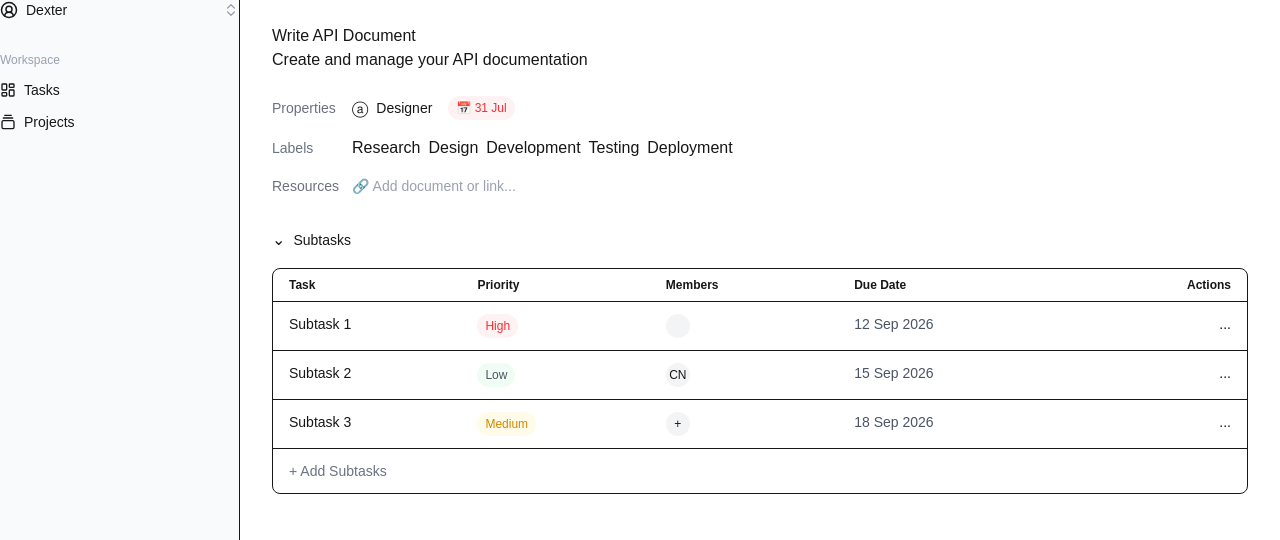
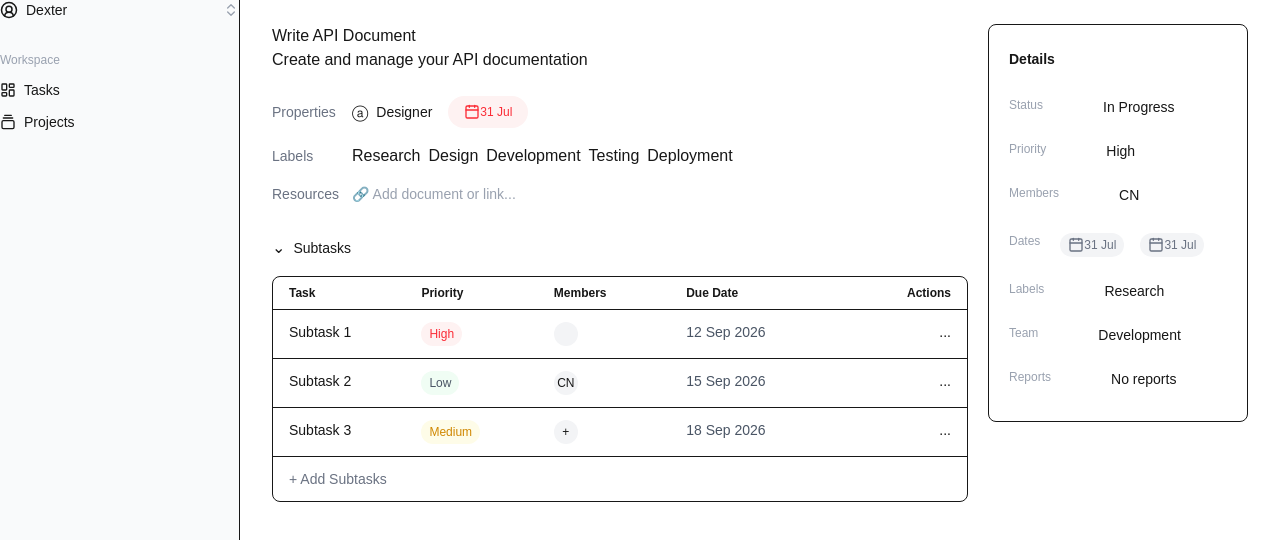
Before and after one commit to renuka0309/Task-Management, a Next.js app: page /api-documentation in a window 1280 px wide. Shown: the top 540 px of the page. Built offline with nearby package versions, Linux system fonts and the light colour scheme.

Commit message:
completed calendar picker

```diff
--- /dev/null
+++ b/src/app/components/CalendarPicker.tsx
@@ -0,0 +1,123 @@
+"use client";
+import { useState } from "react";
+import { ArrowRight, ArrowLeft,Calendar } from "lucide-react";
+
+type CalendarPickerProps={
+    className?: string;
+};
+
+export default function CalendarPicker({
+    className="",
+}: CalendarPickerProps) {
+    const [isOpen, setIsOpen] = useState(false);
+    const [selectDate, setSelectDate] = useState(31);
+    const [currentMonth, setCurrentMonth]=useState(6);
+    const [currentYear, setCurrentYear] = useState(2026);
+
+    const daysInMonth = new Date(
+        currentYear,
+        currentMonth+1,
+        0
+    ).getDate();
+
+    const days = Array.from({ length: daysInMonth }, (_, i) => i + 1);
+
+    const firstDay=new Date(
+        currentYear,
+        currentMonth,
+        1
+    ).getDay();
+
+    return (
+        <div className="relative">
+            <button onClick={() => setIsOpen(!isOpen)}
+                className={`flex items-center px-2 py-1 text-xs ${className}`}
+            >
+               <Calendar size={16}/> {selectDate} {" "}
+                {new Date(currentYear, currentMonth).toLocaleString("default",{
+                    month: "short",
+                })}
+            </button>
+
+            {isOpen && (
+                <div className="absolute left-0 top-full z-50 mt-2 w-[280px] rounded-lg border bg-white shadow-lg">
+                    <div className="flex items-center justify-between">
+
+                     <button
+                      onClick={()=>{
+                        if(currentMonth===0){
+                            setCurrentMonth(11);
+                            setCurrentYear(currentYear-1);
+                        }else{
+                            setCurrentMonth(currentMonth-1);
+                        }
+                        setSelectDate(1);
+                      }}
+                      className="text-gray-500"
+                     >
+                      <ArrowLeft />
+                     </button>
+
+                    <h3 className="text-sm font-semibold">
+                        {new Date(currentYear, currentMonth).toLocaleString("default",{
+                            month: "long",
+                        })}{" "}
+                          {currentYear}
+                    </h3>
+
+                    <button
+                      onClick={()=>{
+                        if(currentMonth===11){
+                            setCurrentMonth(0);
+                            setCurrentYear(currentYear+1);
+                        }else{
+                            setCurrentMonth(currentMonth+1);
+                        }
+                        setSelectDate(1);
+                      }}
+                      className="text-gray-500"
+                     >
+                       <ArrowRight />
+                     </button>
+                  </div>
+
+                    <div className="mt-4 grid grid-cols-7 gap-y-2 text-center text-xs">
+                        <span>Su</span>
+                        <span>Mo</span>
+                        <span>Tu</span>
+                        <span>We</span>
+                        <span>Th</span>
+                        <span>Fr</span>
+                        <span>Sa</span>
+
+                        <span></span>
+                        <span></span>
+                        <span></span>
+
+                         {Array.from({length: firstDay}).map((_,index)=>(
+                            <span key={`empty-${index}`}></span>
+                         ))}
+
+                        {days.map((day) => (
+                            <button
+                                key={day}
+                                onClick={() => {
+                                    setSelectDate(day);
+                                    setIsOpen(false);
+                                }}
+                                className={
+                                    selectDate === day
+                                        ? "rounded-full bg-black text-white"
+                                        : ""
+                                }
+                            >
+                                {day}
+                            </button>
+                        ))}
+
+                    </div>
+                </div>
+            )}
+        </div>
+    )
+}
--- /dev/null
+++ b/src/app/components/DetailsPanel.tsx
@@ -0,0 +1,55 @@
+import CalendarPicker from "./CalendarPicker";
+
+export default function DetailsPanel() {
+    return (
+        <aside className="w-[260px] border rounded-lg px-5 py-6 ml-5 mb-20">
+            <h2 className="text-sm font-semibold">Details</h2>
+
+            <div className="mt-6 space-y-5">
+
+                <div className="flex items-center gap-15">
+                    <p className="text-xs text-gray-400">Status</p>
+                    <p className="mt-1 text-sm">In Progress</p>
+                </div>
+
+                <div className="flex items-center gap-15">
+                    <p className="text-xs text-gray-400">Priority</p>
+                    <p className="mt-1 text-sm">High</p>
+                </div>
+
+                <div className="flex items-center gap-15">
+                    <p className="text-xs text-gray-400">Members</p>
+                    <p className="mt-1 text-sm">CN</p>
+                </div>
+
+                <div className="flex items-center gap-5">
+                    <p className="text-xs text-gray-400">Dates</p>
+                    <div className="mt-2 flex items-center gap-4">
+                        <div>
+                            <CalendarPicker className="rounded-full bg-gray-100 text-gray-500" />
+                        </div>
+
+                    <div>
+                        <CalendarPicker className="rounded-full bg-gray-100 text-gray-500" />
+                    </div>
+                    </div>
+                </div>
+
+                <div className="flex items-center gap-15">
+                    <p className="text-xs text-gray-400">Labels</p>
+                    <p className="mt-1 text-sm">Research</p>
+                </div>
+
+                <div className="flex items-center gap-15">
+                    <p className="text-xs text-gray-400">Team</p>
+                    <p className="mt-1 text-sm">Development</p>
+                </div>
+
+                <div className="flex items-center gap-15">
+                    <p className="text-xs text-gray-400">Reports</p>
+                    <p className="mt-1 text-sm">No reports</p>
+                </div>
+            </div>
+        </aside>
+    );
+}
--- a/src/app/components/MainContent.tsx
+++ b/src/app/components/MainContent.tsx
@@ -1,4 +1,9 @@
+"use client"
+import { useState } from "react";
 import { Tag } from "lucide-react";
+import DetailsPanel from "./DetailsPanel";
+import CalendarPicker from "./CalendarPicker";
+
 
 export default function MainContent() {
 
@@ -22,8 +27,13 @@ export default function MainContent() {
             dueDate: "18 Sep 2026",
         },
     ]
+
+    const [showCalender, setShowCalender]=useState(false);
+
     return (
         <main className="flex-1 px-8 py-6">
+            <div className="flex">
+                <div className="flex-1 min-w-0">
                 <h1>Write API Document</h1>
                 <p>Create and manage your API documentation</p>
 
@@ -36,9 +46,11 @@ export default function MainContent() {
                             <span className="text-sm">Designer</span>
                         </div>
 
-                    <span className="rounded-full bg-red-50 px-2 py-1 text-xs text-red-500">
-                        📅 31 Jul
-                    </span>
+                        <button
+                         onClick={()=>setShowCalender(!showCalender)}
+                         className="rounded-full bg-red-50 px-2 py-1 text-xs text-red-500">
+                            <CalendarPicker />
+                        </button>
                     </div>
 
                     <div className="mt-4 flex items-center gap-4">
@@ -86,12 +98,11 @@ export default function MainContent() {
                                 className="grid grid-cols-5 border-b px-4 py-3 text-sm"
                             >
                                 <span>{subtask.task}</span>
-                            <span className={`w-fit rounded-full px-2 py-1 text-xs ${
-                                subtask.priority === "High"
+                                <span className={`w-fit rounded-full px-2 py-1 text-xs ${subtask.priority === "High"
                                         ? "bg-red-50 text-red-500"
-                                 :subtask.priority === "Medium"
-                                 ?"bg-yellow-50 text-yellow-600"
-                                 :"bg-green-50 text-gray-600"
+                                        : subtask.priority === "Medium"
+                                            ? "bg-yellow-50 text-yellow-600"
+                                            : "bg-green-50 text-gray-600"
                                     }`}>
                                     {subtask.priority}
                                 </span>
@@ -113,6 +124,9 @@ export default function MainContent() {
 
                     </div>
                 </section>
+                </div>
+                <DetailsPanel />
+            </div>
         </main>
     )
 }
```
Lines whose indentation alone changed are shown as unchanged.
